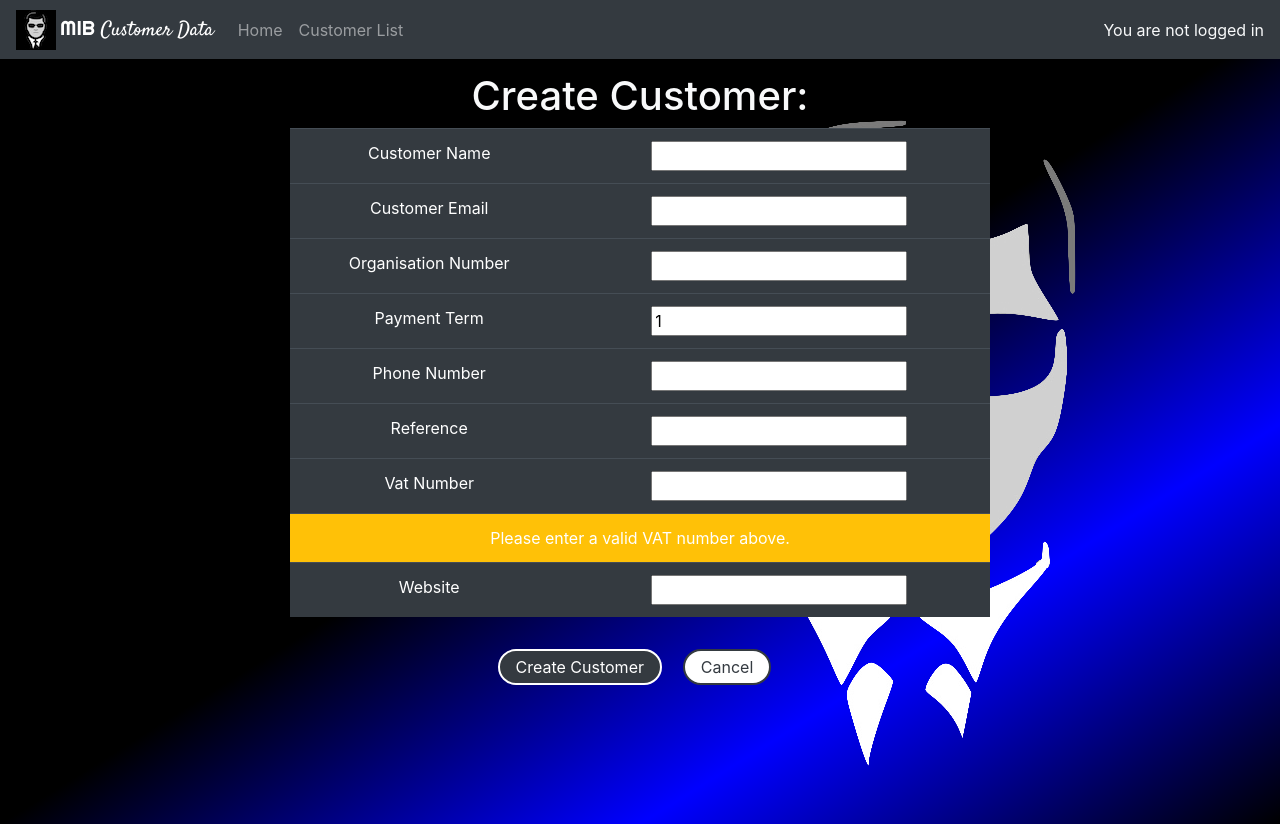
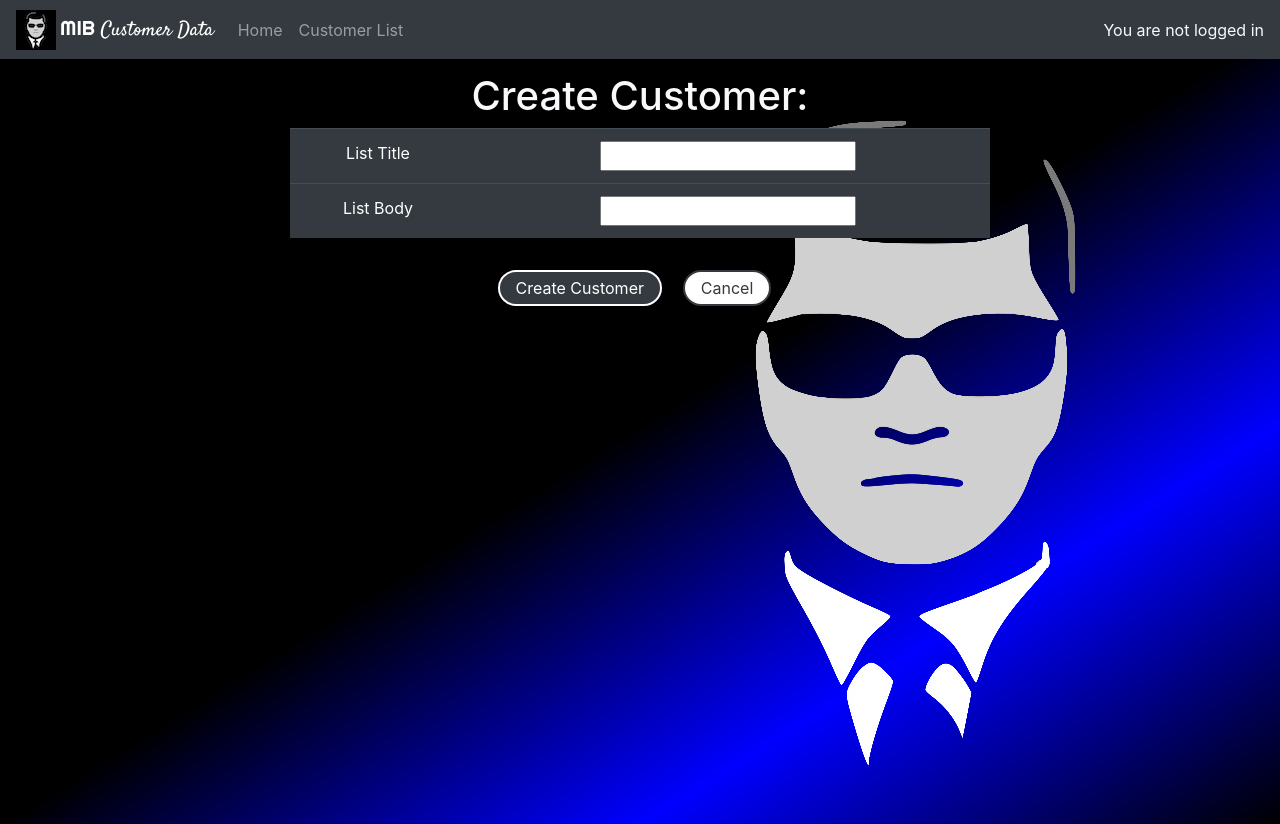
Before and after one commit to bjorntirsen/MIB-customer-data, a React (Create React App) app: page /customers/create in a window 1280 px wide. Built offline with nearby package versions, Linux system fonts and the light colour scheme.

Commit message:
:sparkles: Enable only edit to own lists

```diff
--- a/src/App.js
+++ b/src/App.js
@@ -27,7 +27,6 @@ function App() {
     .then(res => res.json())
     .then(data => {
       setCustomerList(data.data.lists)
-      console.log(data.data.lists)
     })
     .catch(err => console.error(err))
   }
--- a/src/pages/CustomerCreatePage.jsx
+++ b/src/pages/CustomerCreatePage.jsx
@@ -1,40 +1,33 @@
-import React, { useContext, useState, useEffect } from 'react'
-import { useHistory } from 'react-router-dom'
-import InputField from '../components/InputField'
-import InputFieldVat from '../components/InputFieldVat'
-import { CustomerListContext } from '../contexts/CustomerListContext'
-import { StyledButton } from '../components/StyledButton'
-import { StyledLink } from '../components/StyledLink'
-import InputFieldPayterm from '../components/InputFieldPayterm'
+import React, { useContext, useState, useEffect } from 'react';
+import { useHistory } from 'react-router-dom';
+import InputField from '../components/InputField';
+import { CustomerListContext } from '../contexts/CustomerListContext';
+import { UserContext } from '../contexts/UserContext';
+import { StyledButton } from '../components/StyledButton';
+import { StyledLink } from '../components/StyledLink';
 
 export default function CustomerCreatePage() {
-    const { fetchCustomerList } = useContext(CustomerListContext)
-    const [customerData, setCustomerData] = useState({})
-    const [vatHints, setVatHints] = useState("")
-    const [disabled, setDisabled] = useState(true)
-    const history = useHistory()
-
-    useEffect(() => {
-        if (vatHints === "") setDisabled(false)
-        else setDisabled(true)
-    }, [vatHints])
+  const { fetchCustomerList } = useContext(CustomerListContext);
+  const { userData } = useContext(UserContext);
+  const [customerData, setCustomerData] = useState({});
+  const history = useHistory();
 
   function createCustomer(e) {
-        e.preventDefault()
-        const url = "https://mib-api.herokuapp.com/api/v1/customers/"
-        const token = localStorage.getItem("MIB")
+    e.preventDefault();
+    const url = 'http://localhost:3000/api/lists';
+    const token = localStorage.getItem('MIB');
     fetch(url, {
-            method: "POST",
-            body: JSON.stringify(customerData),
+      method: 'POST',
+      body: JSON.stringify({ ...customerData, user: userData._id }),
       headers: {
-                "Content-Type": "application/json",
-                "Authorization": `Bearer ${token}`
-            }
+        'Content-Type': 'application/json',
+        Authorization: `Bearer ${token}`,
+      },
     })
-        .then(res => res.json())
+      .then((res) => res.json())
       .then(() => fetchCustomerList())
-        .then(() => history.push("/customers"))
-        .catch(err => console.error(err))
+      .then(() => history.push('/customers'))
+      .catch((err) => console.error(err));
   }
 
   return (
@@ -44,66 +37,26 @@ export default function CustomerCreatePage() {
         <table className="table table-dark table-max-width">
           <tbody>
             <InputField
-                            name="name"
-                            label="Customer Name"
+              name="title"
+              label="List Title"
               setCustomer={setCustomerData}
               customer={customerData}
-                            value={customerData.name}
+              value={customerData.title}
             />
             <InputField
-                            name="email"
-                            label="Customer Email"
+              name="body"
+              label="List Body"
               setCustomer={setCustomerData}
               customer={customerData}
-                            value={customerData.email}
-                            type="email"
-                        />
-                        <InputField
-                            name="organisationNr"
-                            label="Organisation Number"
-                            setCustomer={setCustomerData}
-                            customer={customerData}
-                            value={customerData.organisationNr}
-                        />
-                        <InputFieldPayterm
-                            setCustomer={setCustomerData}
-                            customer={customerData}
-                        />
-                        <InputField
-                            name="phoneNumber"
-                            label="Phone Number"
-                            setCustomer={setCustomerData}
-                            customer={customerData}
-                            value={customerData.phoneNumber}
-                            type="tel"
-                        />
-                        <InputField
-                            name="reference"
-                            label="Reference"
-                            setCustomer={setCustomerData}
-                            customer={customerData}
-                            value={customerData.reference}
-                        />
-                        <InputFieldVat
-                            setCustomer={setCustomerData}
-                            customer={customerData}
-                            value={customerData.vatNr}
-                            vatHints={vatHints}
-                            setVatHints={setVatHints}
-                        />
-                        <InputField
-                            name="website"
-                            label="Website"
-                            setCustomer={setCustomerData}
-                            customer={customerData}
-                            value={customerData.website}
-                            type="url"
+              value={customerData.body}
             />
           </tbody>
         </table>
-                <StyledButton type="submit" primary="true" disabled={disabled} >Create Customer</StyledButton>
-                <StyledLink to={"/customers"}>Cancel</StyledLink>
+        <StyledButton type="submit" primary="true">
+          Create Customer
+        </StyledButton>
+        <StyledLink to={'/customers'}>Cancel</StyledLink>
       </form>
     </>
-    )
+  );
 }
--- a/src/pages/CustomerUpdatePage.jsx
+++ b/src/pages/CustomerUpdatePage.jsx
@@ -1,133 +1,90 @@
-import React, { useContext, useState, useEffect } from 'react'
-import { useHistory } from 'react-router-dom'
-import InputField from '../components/InputField'
-import InputFieldVat from '../components/InputFieldVat'
-import { CustomerListContext } from '../contexts/CustomerListContext'
-import { StyledButton } from '../components/StyledButton'
-import { StyledLink } from '../components/StyledLink'
-import InputFieldPayterm from '../components/InputFieldPayterm'
+import React, { useContext, useState, useEffect } from 'react';
+import { useHistory } from 'react-router-dom';
+import InputField from '../components/InputField';
+import InputFieldVat from '../components/InputFieldVat';
+import { CustomerListContext } from '../contexts/CustomerListContext';
+import { StyledButton } from '../components/StyledButton';
+import { StyledLink } from '../components/StyledLink';
+import InputFieldPayterm from '../components/InputFieldPayterm';
 
 export default function CustomerUpdatePage(props) {
-    const { customerList, fetchCustomerList } = useContext(CustomerListContext)
-    const token = localStorage.getItem("MIB")
-    const customerId = props.match.params.id
-    const [customer, setCustomer] = useState(null)
-    const [vatHints, setVatHints] = useState("")
-    const [disabled, setDisabled] = useState(true)
-    const history = useHistory()
+  const { customerList, fetchCustomerList } = useContext(CustomerListContext);
+  const token = localStorage.getItem('MIB');
+  const customerId = props.match.params.id;
+  const [customer, setCustomer] = useState(null);
+  const [vatHints, setVatHints] = useState('');
+  const [disabled, setDisabled] = useState(true);
+  const history = useHistory();
 
   useEffect(() => {
     if (!customerList && token) {
-            fetchCustomerList()
+      fetchCustomerList();
     }
-    }, [customerList, fetchCustomerList, token])
+  }, [customerList, fetchCustomerList, token]);
 
   useEffect(() => {
-        if (vatHints === "") setDisabled(false)
-        else setDisabled(true)
-    }, [vatHints])
+    if (vatHints === '') setDisabled(false);
+    else setDisabled(true);
+  }, [vatHints]);
 
   useEffect(() => {
     if (customerList) {
-            const customerData = customerList.find(obj => {
-                return obj._id === customerId
-            })
-            setCustomer(customerData)
+      const customerData = customerList.find((obj) => {
+        return obj._id === customerId;
+      });
+      setCustomer(customerData);
     }
-    }, [customerList, customerId])
+  }, [customerList, customerId]);
 
   function updateCustomer(e) {
-        e.preventDefault()
-        const url = `https://mib-api.herokuapp.com/api/v1/customers/${customerId}/`
-        const token = localStorage.getItem("MIB")
+    e.preventDefault();
+    const url = `https://mib-api.herokuapp.com/api/v1/customers/${customerId}/`;
+    const token = localStorage.getItem('MIB');
     fetch(url, {
-            method: "PATCH",
+      method: 'PATCH',
       body: JSON.stringify(customer),
       headers: {
-                "Content-Type": "application/json",
-                "Authorization": `Bearer ${token}`
-            }
+        'Content-Type': 'application/json',
+        Authorization: `Bearer ${token}`,
+      },
     })
-        .then(res => res.json())
+      .then((res) => res.json())
       .then(() => fetchCustomerList())
-        .then(() => history.push("/customers"))
-        .catch(err => console.error(err))
+      .then(() => history.push('/customers'))
+      .catch((err) => console.error(err));
   }
 
   return (
     <>
       <h1>Update Customer:</h1>
-            {customer
-            ? (
+      {customer ? (
         <form onSubmit={updateCustomer}>
           <table className="table table-dark table-max-width">
             <tbody>
               <InputField
-                                name="name"
-                                label="Customer Name"
+                name="title"
+                label="List Title"
                 setCustomer={setCustomer}
                 customer={customer}
-                                value={customer.name}
+                value={customer.title}
               />
               <InputField
-                                name="email"
-                                label="Customer Email"
+                name="body"
+                label="List Body"
                 setCustomer={setCustomer}
                 customer={customer}
-                                value={customer.email}
-                                type="email"
-                            />
-                            <InputField
-                                name="organisationNr"
-                                label="Organisation Number"
-                                setCustomer={setCustomer}
-                                customer={customer}
-                                value={customer.organisationNr}
-                            />
-                            <InputFieldPayterm
-                                setCustomer={setCustomer}
-                                customer={customer}
-                            />
-                            <InputField
-                                name="phoneNumber"
-                                label="Phone Number"
-                                setCustomer={setCustomer}
-                                customer={customer}
-                                value={customer.phoneNumber}
-                                type="tel"
-                            />
-                            <InputField
-                                name="reference"
-                                label="Reference"
-                                setCustomer={setCustomer}
-                                customer={customer}
-                                value={customer.reference}
-                            />
-                            <InputFieldVat
-                                setCustomer={setCustomer}
-                                customer={customer}
-                                value={customer.vatNr}
-                                vatHints={vatHints}
-                                setVatHints={setVatHints}
-                            />
-                            <InputField
-                                name="website"
-                                label="Website"
-                                setCustomer={setCustomer}
-                                customer={customer}
-                                value={customer.website}
-                                type="url"
+                value={customer.body}
               />
             </tbody>
           </table>
-                    <StyledButton type="submit" primary="true" disabled={disabled} >Update Customer</StyledButton>
+          <StyledButton type="submit" primary="true">
+            Update Customer
+          </StyledButton>
           <StyledLink to={`/customers/${customerId}/`}>Cancel</StyledLink>
         </form>
-            )
-            :
-            (
+      ) : (
         <p>Loading...</p>
       )}
     </>
-    )
+  );
 }
```
Lines whose indentation alone changed are shown as unchanged.
